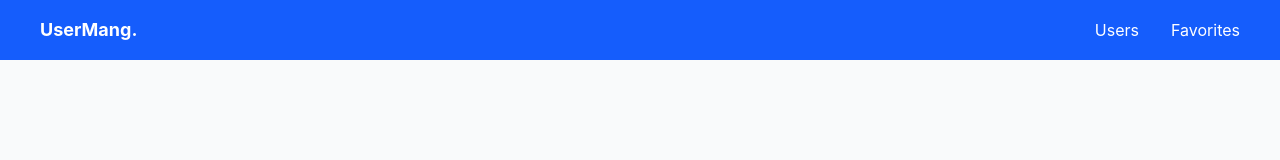
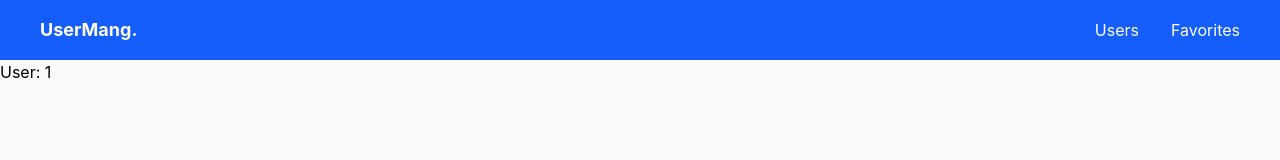
Before and after one commit to ManzarAbbass/Learning_react, a React (Vite) app in the folder 21-UserManag-Dashboard/: page /users/1 in a window 1280 px wide. Shown: the top 160 px of the page. Built offline with nearby package versions, Linux system fonts and the light colour scheme.

Commit message:
get params in UserDetail page

```diff
--- a/21-UserManag-Dashboard/src/pages/UserDetail.jsx
+++ b/21-UserManag-Dashboard/src/pages/UserDetail.jsx
@@ -2,9 +2,10 @@ import { useParams } from "react-router-dom"
 
 const UserDetail = () => {
   const {id}=useParams()
+
   return (
     <div>
-
+      <h2>User: {id}</h2>
     </div>
   )
 }
```
